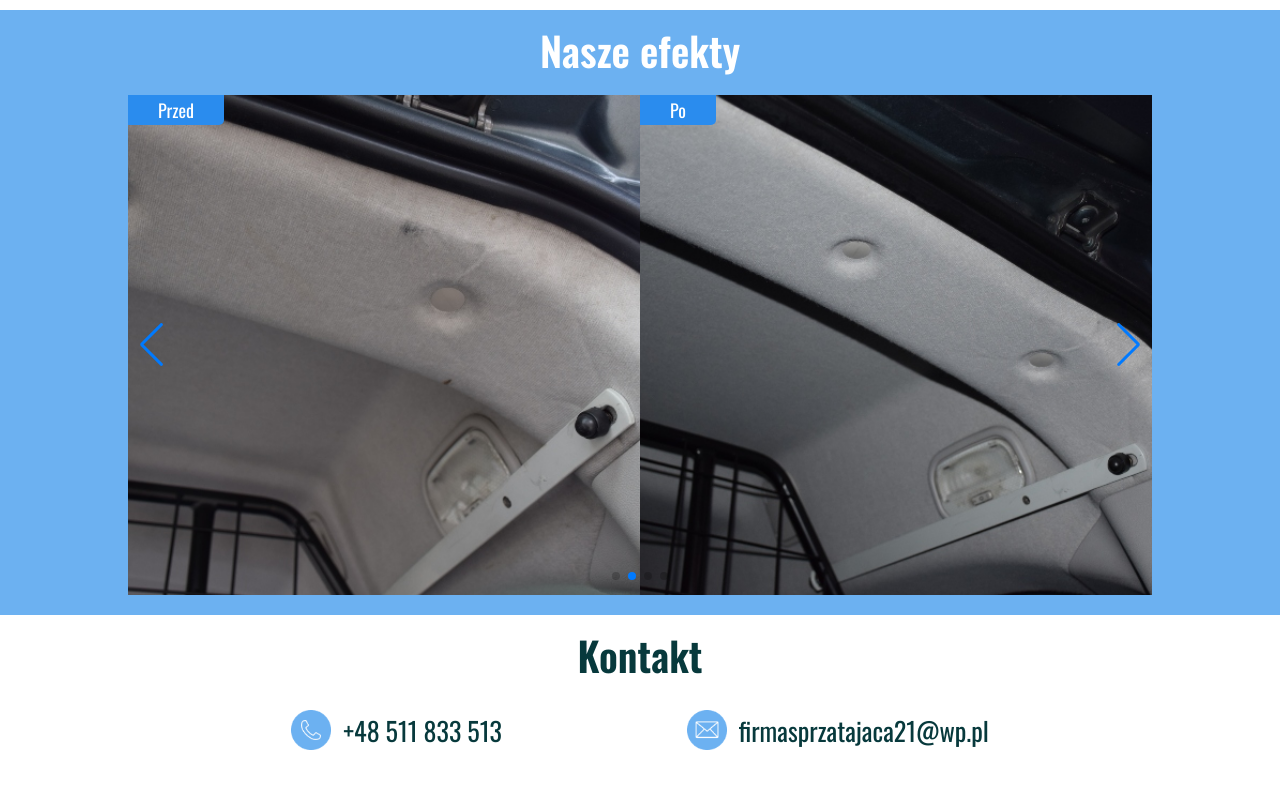
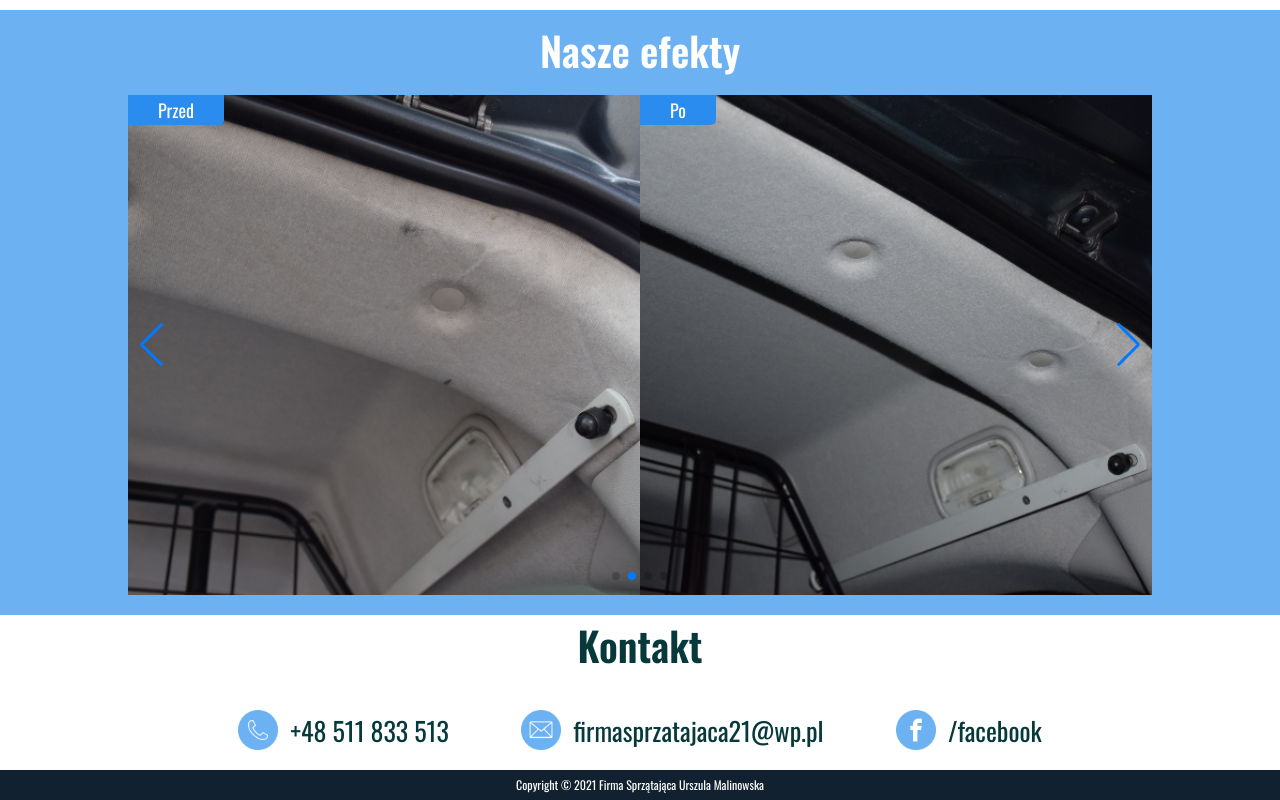
Before and after one commit to PatrykMlodawski/clean-project, a website with bundled scripts: page public/index.html in a window 1280 px wide. Shown: the part 2111-2911 px from the top of the page. Before the commit the page ends 2881 px from the top, so only its background shows below. Built offline with nearby package versions, Linux system fonts and the light colour scheme.

Commit message:
Added copyright

```diff
--- a/public/index.html
+++ b/public/index.html
@@ -145,6 +145,15 @@
           <img src="../src/pictures/mail-icon.png" alt="" />
           <span>firmasprzatajaca21@wp.pl</span>
         </div>
+        <div class="contact fb">
+          <a href="https://www.facebook.com/ula.malinowska.37">
+            <img src="../src/pictures/fb-icon.png" alt="" />
+            <span>/facebook</span>
+          </a>
+        </div>
+      </div>
+      <div class="copyright">
+        <span>Copyright &copy; 2021 Firma Sprzątająca Urszula Malinowska</span>
       </div>
     </footer>
     <script async src="../src/js/index.js"></script>
--- a/src/styles.css
+++ b/src/styles.css
@@ -156,13 +156,13 @@ header {
 footer {
   text-align: center;
   color: #07393c;
-  padding: 10px;
 }
 
 .contacts {
   display: flex;
   flex-flow: row wrap;
   justify-content: space-around;
+  padding: 10px;
 }
 
 .contact-title {
@@ -185,6 +185,13 @@ footer {
 .contact span {
   margin-left: 5px;
   font-size: 18px;
+}
+
+.contact a {
+  display: flex;
+  flex-flow: row nowrap;
+  align-items: center;
+  color: #07393c;
 }
 
 .swiper-container {
@@ -271,6 +278,17 @@ footer {
 
 .one1 {
   background-image: url('../src/pictures/one1-400.jpg');
+}
+
+.copyright {
+  height: 30px;
+  background-color: #122130;
+  color: white;
+}
+
+.copyright span {
+  line-height: 30px;
+  font-size: 12px;
 }
 
 @media (min-width: 500px) {
```
Also changed, not shown: dist/index.html, 2 other files.
